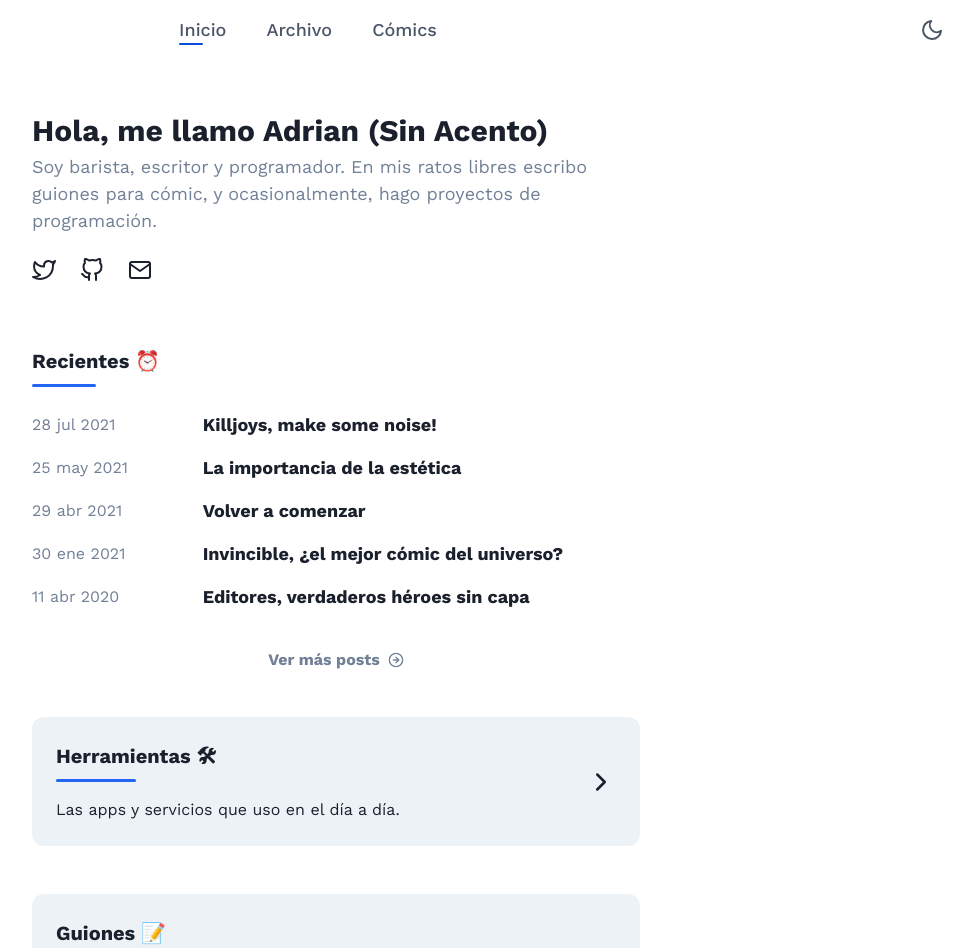
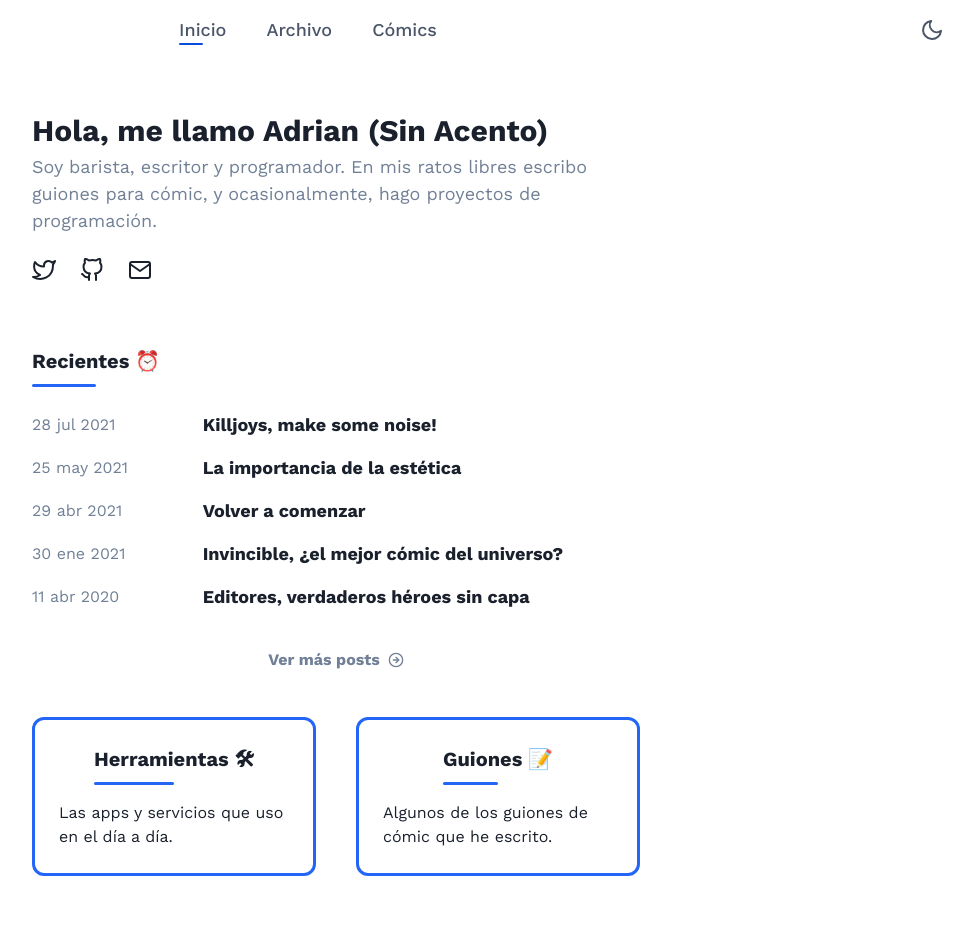
Before and after one commit to adrrian17/v2, a Next.js app: page / in a window 1280 px wide. Shown: the top 948 px of the page, without its empty margins (304-1277 px from the left). Built offline with nearby package versions, Linux system fonts and the light colour scheme.

Commit message:
Add a new component for the tools and scripts cards

```diff
--- /dev/null
+++ b/src/components/general/ExtraContent.jsx
@@ -0,0 +1,18 @@
+import { Stack } from '@chakra-ui/react';
+
+import ScriptsCard from '~/components/scripts/ScriptsCard';
+import ToolsCard from '~/components/tools/ToolsCard';
+
+export default function ExtraContent() {
+  return (
+    <Stack
+      maxW={'container.sm'}
+      mx={'auto'}
+      direction={{ base: 'column', md: 'row' }}
+      mb={12}
+    >
+      <ToolsCard />
+      <ScriptsCard />
+    </Stack>
+  );
+}
--- a/src/components/scripts/ScriptsCard.jsx
+++ b/src/components/scripts/ScriptsCard.jsx
@@ -15,10 +15,10 @@ import NextLink from 'next/link';
 
 export default function ScriptsCard() {
   return (
-    <Container maxW={'container.sm'} mx={'auto'} mb={12}>
+    <Container maxW={'container.sm'} mx={'auto'}>
       <motion.div
         whileHover={{
-          scale: 1.02,
+          scale: 1.05,
         }}
       >
         <LinkBox>
@@ -27,13 +27,11 @@ export default function ScriptsCard() {
             direction={'row'}
             align={'center'}
             justify={'space-between'}
-            bg={useColorModeValue('gray.100', 'whiteAlpha.100')}
+            borderColor={'brand.400'}
+            borderWidth={3}
             borderRadius={'xl'}
-            _hover={{
-              bg: useColorModeValue('gray.200', 'whiteAlpha.200'),
-            }}
           >
-            <Stack>
+            <Stack align={'center'}>
               <NextLink href="/guiones" passHref>
                 <LinkOverlay>
                   <Stack w={'fit-content'} mb={2}>
@@ -56,7 +54,6 @@ export default function ScriptsCard() {
               </NextLink>
               <Text>Algunos de los guiones de cómic que he escrito.</Text>
             </Stack>
-            <FiChevronRight size={30} />
           </Stack>
         </LinkBox>
       </motion.div>
--- a/src/components/tools/ToolsCard.jsx
+++ b/src/components/tools/ToolsCard.jsx
@@ -15,10 +15,10 @@ import NextLink from 'next/link';
 
 export default function ToolsCard() {
   return (
-    <Container maxW={'container.sm'} mx={'auto'} mb={12}>
+    <Container maxW={'container.sm'} mx={'auto'} mb={{ base: 6, md: 0 }}>
       <motion.div
         whileHover={{
-          scale: 1.02,
+          scale: 1.05,
         }}
       >
         <LinkBox>
@@ -27,13 +27,14 @@ export default function ToolsCard() {
             direction={'row'}
             align={'center'}
             justify={'space-between'}
-            bg={useColorModeValue('gray.100', 'whiteAlpha.100')}
+            borderColor={'brand.400'}
+            borderWidth={3}
             borderRadius={'xl'}
-            _hover={{
-              bg: useColorModeValue('gray.200', 'whiteAlpha.200'),
-            }}
+            // _hover={{
+            //   bg: useColorModeValue('gray.200', 'whiteAlpha.200'),
+            // }}
           >
-            <Stack>
+            <Stack align={'center'}>
               <NextLink href="/herramientas" passHref>
                 <LinkOverlay>
                   <Stack w={'fit-content'} mb={2}>
@@ -56,7 +57,6 @@ export default function ToolsCard() {
               </NextLink>
               <Text>Las apps y servicios que uso en el día a día.</Text>
             </Stack>
-            <FiChevronRight size={30} />
           </Stack>
         </LinkBox>
       </motion.div>
--- a/src/pages/index.js
+++ b/src/pages/index.js
@@ -3,12 +3,11 @@ import Head from 'next/head';
 import DefaultLayout from '~/layouts/DefaultLayout';
 import Intro from '~/components/general/Intro';
 import RecentPosts from '~/components/posts/RecentPosts';
-import ToolsCard from '~/components/tools/ToolsCard';
+import ExtraContent from '~/components/general/ExtraContent';
 
 import fs from 'fs';
 import path from 'path';
 import matter from 'gray-matter';
-import ScriptsCard from '~/components/scripts/ScriptsCard';
 
 export async function getStaticProps() {
   const files = fs.readdirSync(path.join('./src/posts'));
@@ -43,8 +42,7 @@ export default function Home({ posts }) {
       </Head>
       <Intro />
       <RecentPosts posts={posts} />
-      <ToolsCard />
-      <ScriptsCard />
+      <ExtraContent />
     </>
   );
 }
```
